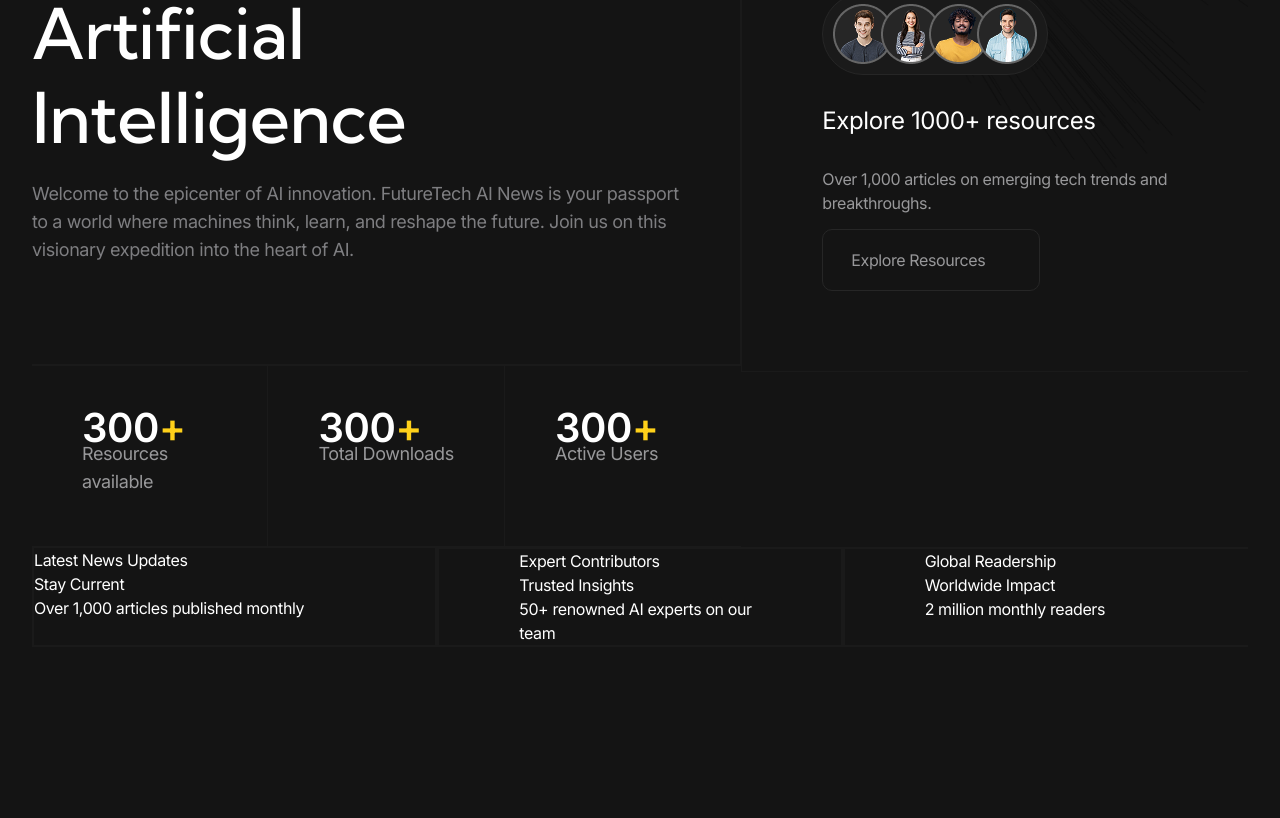
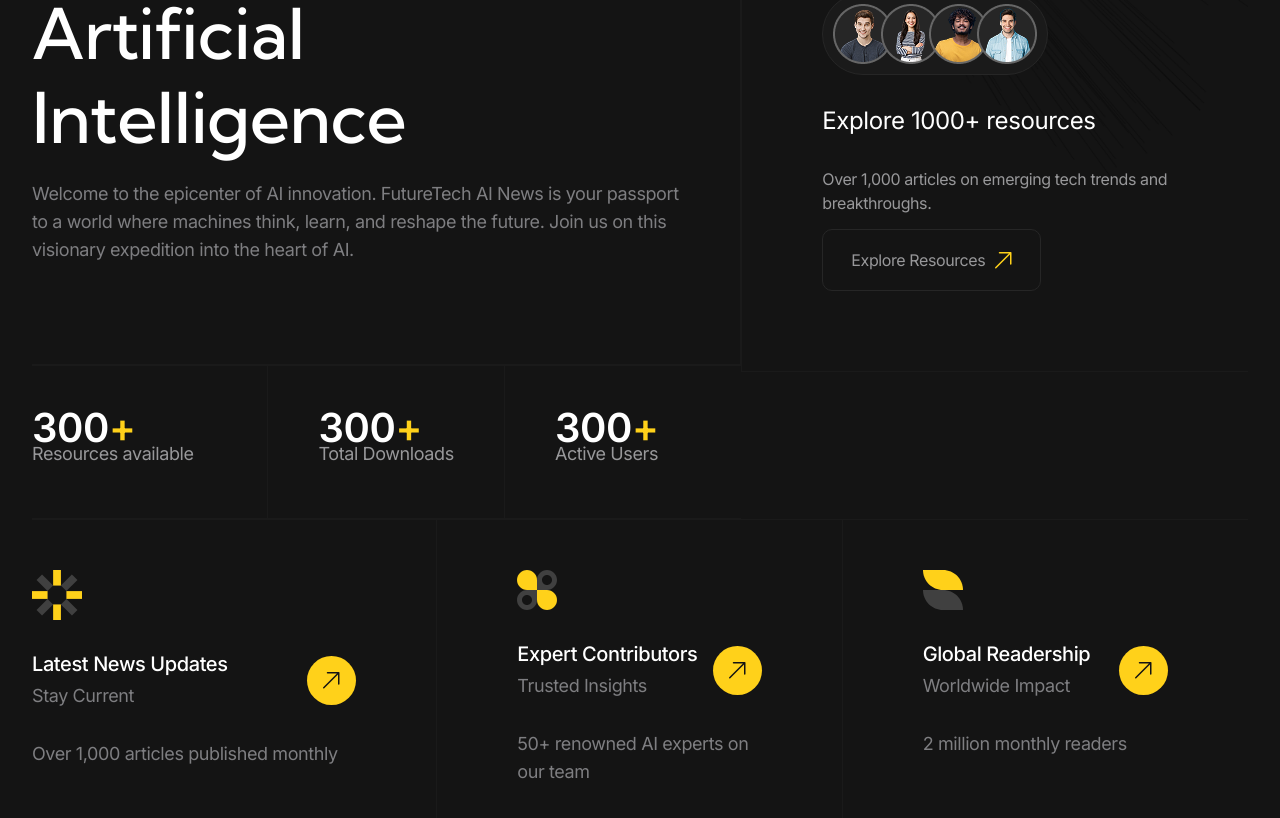
Before and after one commit to Arioteee/future-tech, a React (Vite) app: page / in a window 1280 px wide. Shown: the part 502-1320 px from the top of the page. Before the commit the page ends 1149 px from the top, so only its background shows below. Built offline with nearby package versions, Linux system fonts and the light colour scheme; some icons are missing.

Commit message:
feat/layout components

```diff
--- a/src/pages/home/sections/hero/Hero.jsx
+++ b/src/pages/home/sections/hero/Hero.jsx
@@ -1,5 +1,9 @@
-import { DataStatsFeel } from './ui/dataStatsFeel'
-import { ArrowUp } from '../../../../components/icons/ArrowUp'
+import { DataStatsFeel } from './ui/DataStatsFeel'
+import { FutureCard } from './ui/FutureCard'
+
+import { ArrowUp } from '../../../../components/icons/Icons'
+
+import dataFutureCard from '../../../../data/heroData.json'
 
 import Abstract from '../../../../assets/png/abstract.png'
 import Tom from '../../../../assets/png/tom.png'
@@ -9,9 +13,9 @@
 
 export const Hero = () => {
 	return (
-		<section className=''>
+		<section>
 			<div className='container-custom'>
-				<div className='grid grid-cols-12 grid-rows-auto items-start'>
+				<div className='grid grid-cols-12 grid-rows-auto items-start gap-0'>
 					<div className='col-span-7 pt-37.5 pb-25 pr-12.5 border border-l-0 border-dark-10'>
 						<p className='font-medium text-3xl leading-[120%] text-dark-40'>
 							Your Journey to Tomorrow Begins Here
@@ -60,7 +64,7 @@
 					</div>
 
 					<div className='grid grid-cols-12 col-span-7 border-t border-b border-dark-10'>
-						<div className='col-span-4 p-12.5 border-r border-dark-10'>
+						<div className='col-span-4 p-12.5 pl-0 border-r border-dark-10'>
 							<DataStatsFeel>Resources available</DataStatsFeel>
 						</div>
 						<div className='col-span-4 p-12.5 border-r border-dark-10'>
@@ -72,56 +76,9 @@
 					</div>
 
 					<div className='col-span-12 grid grid-cols-3'>
-						<div className='pr-20 border-2 border-t border-dark-10 transition cursor-pointer'>
-							<img src='' alt='' />
-
-							<div className='flex'>
-								<div className=''>
-									<p className=''>Latest News Updates</p>
-									<p className=''>Stay Current</p>
-								</div>
-
-								<div className=''>
-									<img src='' alt='' />
-								</div>
-							</div>
-
-							<p className=''>Over 1,000 articles published monthly</p>
-						</div>
-
-						<div className='px-20 border-2 border-dark-10 transition cursor-pointer'>
-							<img src='' alt='' />
-
-							<div className='flex'>
-								<div className=''>
-									<p className=''>Expert Contributors</p>
-									<p className=''>Trusted Insights</p>
-								</div>
-
-								<div className=''>
-									<img src='' alt='' />
-								</div>
-							</div>
-
-							<p className=''>50+ renowned AI experts on our team</p>
-						</div>
-
-						<div className='px-20 border-2 border-r-0 border-dark-10 transition cursor-pointer'>
-							<img src='' alt='' />
-
-							<div className='flex'>
-								<div className=''>
-									<p className=''>Global Readership</p>
-									<p className=''>Worldwide Impact</p>
-								</div>
-
-								<div className=''>
-									<img src='' alt='' />
-								</div>
-							</div>
-
-							<p className=''>2 million monthly readers</p>
-						</div>
+						{dataFutureCard.map((data, index) => (
+							<FutureCard key={data.id} data={data} index={index} />
+						))}
 					</div>
 				</div>
 			</div>
--- /dev/null
+++ b/src/pages/home/sections/hero/ui/FutureCard.jsx
@@ -0,0 +1,27 @@
+import { ArrowDiagUp } from '../../../../../components/icons/Icons'
+import { iconMap } from '../../../../../components/icons/index'
+
+export const FutureCard = ({ data, index }) => {
+	const IconComponent = iconMap[data.icon]
+	const { padding = 'pr-20', border = 'border-r' } = data.styles || {}
+	const finalPadding = index === 0 ? 'pr-20' : padding
+
+	return (
+		<div className={`py-12.5 ${finalPadding} ${border} border-y border-dark-10`}>
+			<div tabIndex={0}>{IconComponent && <IconComponent />}</div>
+
+			<div className='flex justify-between items-center my-7.5'>
+				<div className=''>
+					<p className='mb-1 text-xl font-medium'>{data.title}</p>
+					<p className='text-lg text-light-50'>{data.subtitle}</p>
+				</div>
+
+				<div className='bg-brand p-4 rounded-full cursor-pointer' tabIndex={0}>
+					<ArrowDiagUp />
+				</div>
+			</div>
+
+			<p className='text-lg text-light-50'>{data.description}</p>
+		</div>
+	)
+}
```
